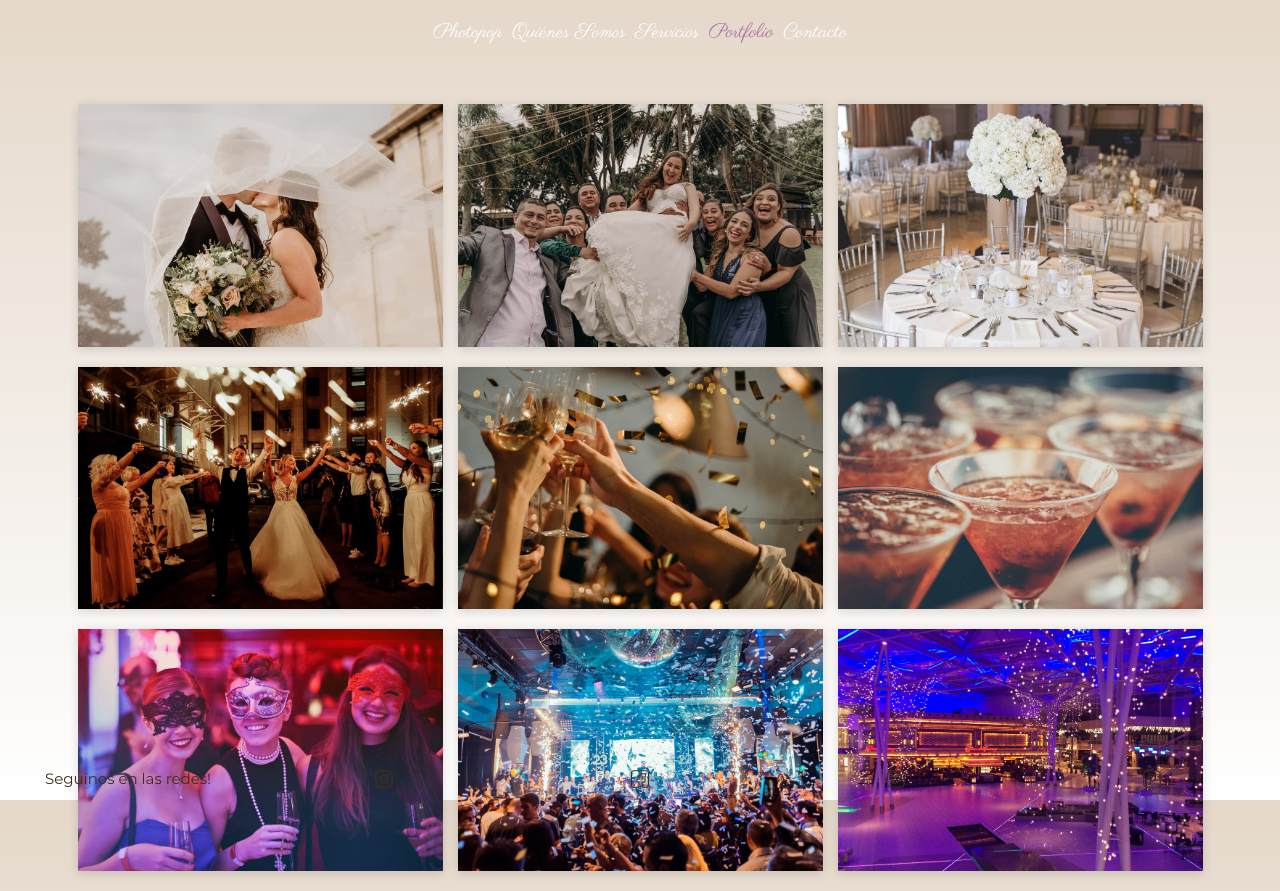
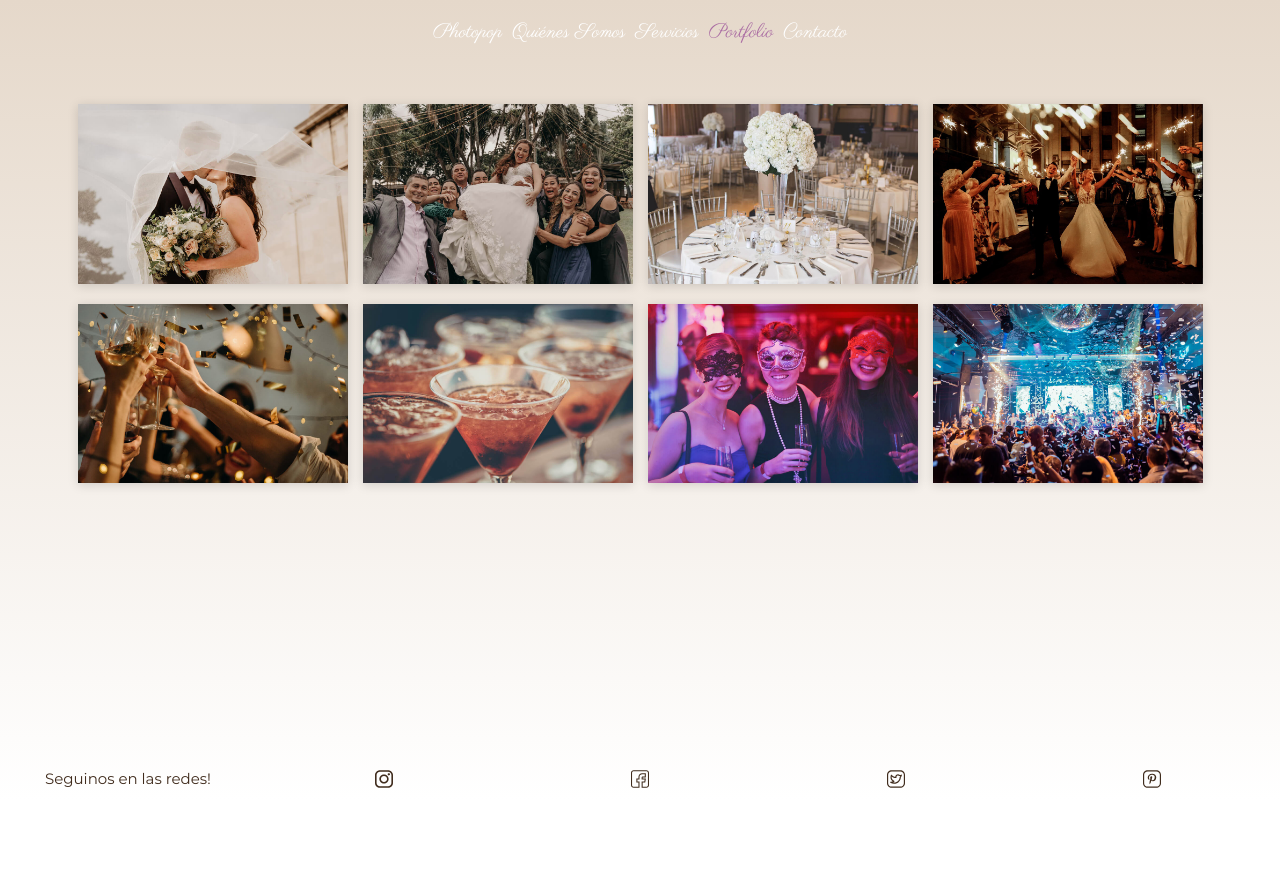
Before and after one commit to julietabonantini/repositorio-nuevo, a plain HTML site: page Portfolio.html in a window 1280 px wide. After the commit the page ends 800 px from the top, so only its background shows below. Drawn offline with nearby package versions, Linux system fonts and the light colour scheme.

Commit message:
galeria 2

```diff
--- a/Portfolio.html
+++ b/Portfolio.html
@@ -114,58 +114,52 @@
         <section class="gallery-block grid-gallery">
           <div class="container">
             <div class="row">
-              <div class="col-md-6 col-lg-4 item">
+              <div class="col-md-6 col-lg-3 item">
                 <img
                   class="img-fluid image scale-on-hover"
                   src="img/galeria1.jpg"
                 />
               </div>
-              <div class="col-md-6 col-lg-4 item">
+              <div class="col-md-6 col-lg-3 item">
                 <img
                   class="img-fluid image scale-on-hover"
                   src="img/galeria2.jpg"
                 />
               </div>
-              <div class="col-md-6 col-lg-4 item">
+              <div class="col-md-6 col-lg-3 item">
                 <img
                   class="img-fluid image scale-on-hover"
                   src="img/galeria3.jpg"
                 />
               </div>
-              <div class="col-md-6 col-lg-4 item">
+              <div class="col-md-6 col-lg-3 item">
                 <img
                   class="img-fluid image scale-on-hover"
                   src="img/galeria4.jpg"
                 />
               </div>
-              <div class="col-md-6 col-lg-4 item">
+              <div class="col-md-6 col-lg-3 item">
                 <img
                   class="img-fluid image scale-on-hover"
                   src="img/galeria5.jpg"
                 />
               </div>
-              <div class="col-md-6 col-lg-4 item">
+              <div class="col-md-6 col-lg-3 item">
                 <img
                   class="img-fluid image scale-on-hover"
                   src="img/galeria6.jpg"
                 />
               </div>
-              <div class="col-md-6 col-lg-4 item">
+              <div class="col-md-6 col-lg-3 item">
                 <img
                   class="img-fluid image scale-on-hover"
                   src="img/galeria7.jpg"
                 />
               </div>
-              <div class="col-md-6 col-lg-4 item">
+              <div class="col-md-6 col-lg-3 item">
                 <img
                   class="img-fluid image scale-on-hover"
                   src="img/galeria8.jpg"
-                />
-              </div>
-              <div class="col-md-6 col-lg-4 item">
-                <img
-                  class="img-fluid image scale-on-hover"
-                  src="img/galeria9.jpg"
                 />
               </div>
             </div>
--- a/styles/style.scss
+++ b/styles/style.scss
@@ -424,10 +424,12 @@ body ol li {
   margin: 20px 0px 0px 20px;
   padding: 5px 5px 5px 5px;
   border-radius: 5px;
+  border-color: white;
 }
 
 .boton:hover {
   font-weight: bold;
+  border-color: white;
 }
 
 /*Footers*/
```
Also changed, not shown: contacto.html (+1 -1 lines), css/style.css, 1 other file.
